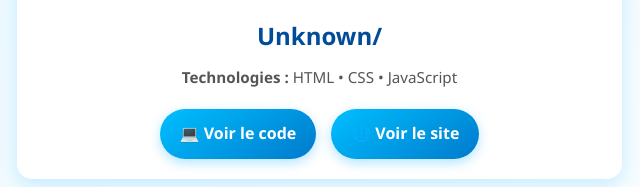
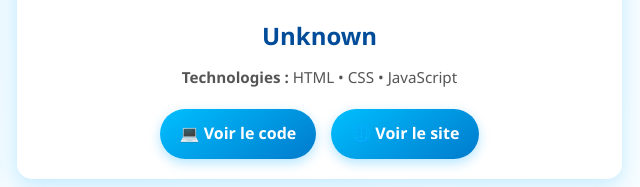
Before and after one commit to anas-rfk/portfolio, a plain HTML site: page index.html in a window 1280 px wide. Shown: the part 1056-1243 px from the top of the page, 638-1278 px from the left. Drawn offline with Linux system fonts and the light colour scheme.

Commit message:
Description des changements

```diff
--- a/index.html
+++ b/index.html
@@ -80,7 +80,7 @@
             width="600" height="400">
 
           <div class="project-content">
-            <h3 class="project-title">Unknown/</h3>
+            <h3 class="project-title">Unknown</h3>
             <p class="project-sub">
               <strong>Technologies :</strong> HTML • CSS • JavaScript
             </p>
```
